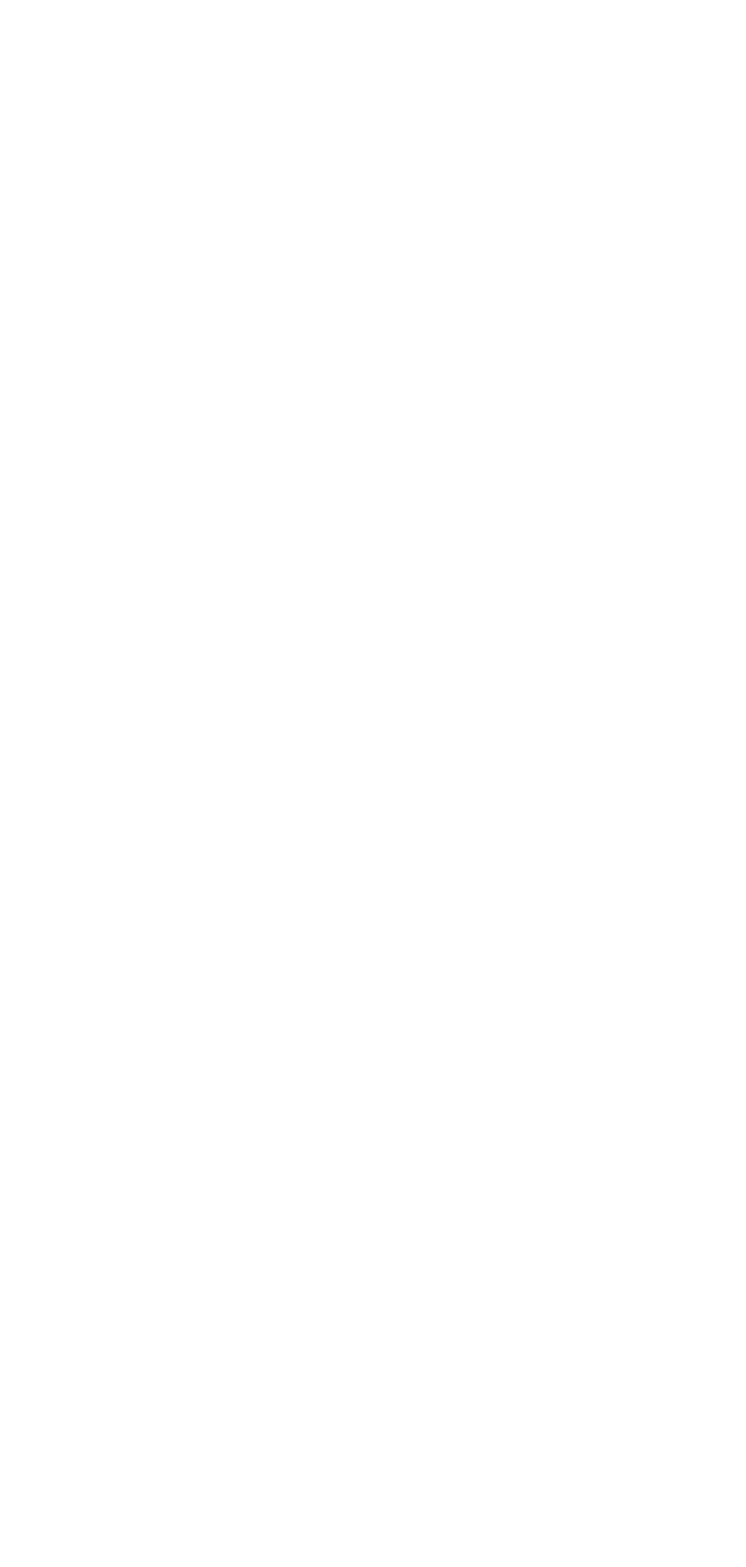
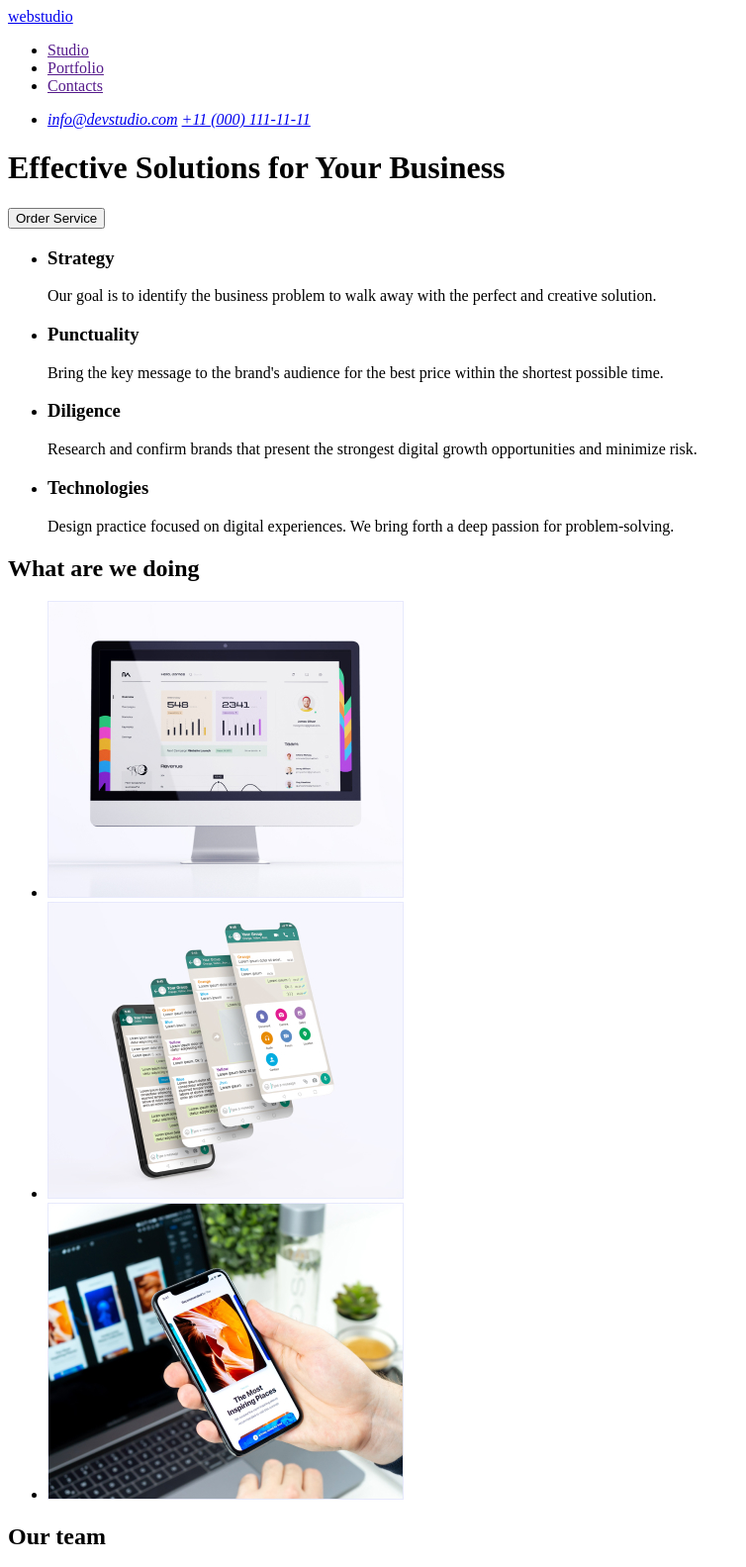
Before and after one commit to Serhii-Bondariev/goit-markup-hw-01, a plain HTML site: page index.html in a window 1280 px wide. Shown: the top 1583 px of the page at 99% size, without its empty margins (0-754 px from the left). Before the commit the page ends 800 px from the top, so only its background shows below. Drawn offline with Linux system fonts and the light colour scheme.

Commit message:
index.html done

```diff
--- a/index.html
+++ b/index.html
@@ -1,12 +1,118 @@
 <!DOCTYPE html>
 <html lang="en">
-<head>
-    <meta charset="UTF-8">
-    <meta http-equiv="X-UA-Compatible" content="IE=edge">
-    <meta name="viewport" content="width=device-width, initial-scale=1.0">
-    <title>Document</title>
-</head>
-<body>
+  <head>
+    <meta charset="UTF-8" />
+    <meta http-equiv="X-UA-Compatible" content="IE=edge" />
+    <meta name="viewport" content="width=device-width, initial-scale=1.0" />
+    <title>WebStudio</title>
+  </head>
+  <body>
+    <!-- navigation on pages -->
+    <header>
+      <nav>
+        <a href="index.html">webstudio</a>
+        <ul>
+          <li><a href="">Studio</a></li>
+          <li><a href="">Portfolio</a></li>
+          <li><a href="">Contacts</a></li>
+        </ul>
+      </nav>
+      <address>
+        <ul>
+          <li>
+            <a href="mailto:info@devstudio.com">info@devstudio.com</a>
+            <a href="tel:+110001111111">+11 (000) 111-11-11</a>
+          </li>
+        </ul>
+      </address>
 
-</body>
+      <h1>Effective Solutions for Your Business</h1>
+      <button type="submit">Order Service</button>
+    </header>
+    <!-- Main section -->
+    <main>
+      <section>
+        <ul>
+          <li>
+            <h3>Strategy</h3>
+            <p>
+              Our goal is to identify the business problem to walk away with the
+              perfect and creative solution.
+            </p>
+          </li>
+          <li>
+            <h3>Punctuality</h3>
+            <p>
+              Bring the key message to the brand's audience for the best price
+              within the shortest possible time.
+            </p>
+          </li>
+
+          <li>
+            <h3>Diligence</h3>
+            <p>
+              Research and confirm brands that present the strongest digital
+              growth opportunities and minimize risk.
+            </p>
+          </li>
+          <li>
+            <h3>Technologies</h3>
+            <p>
+              Design practice focused on digital experiences. We bring forth a
+              deep passion for problem-solving.
+            </p>
+          </li>
+        </ul>
+      </section>
+      <!-- What are we doing -->
+      <section>
+        <h2>What are we doing</h2>
+        <ul>
+          <li>
+            <img src="./images/imac.jpg" alt="i-mac-desctop" width="360" />
+          </li>
+          <li>
+            <img src="./images/iphone.jpg" alt="iphone-layars" width="360" />
+          </li>
+          <li>
+            <img src="./images/inhand.jpg" alt="iphone-in-hand" width="360" />
+          </li>
+        </ul>
+      </section>
+      <!-- Our team -->
+      <section>
+        <h2>Our team</h2>
+        <ul>
+          <li>
+            <img src="./images/mark.png" alt="Mark Guerrero" width="264" />
+            <h3>Mark Guerrero</h3>
+            <p>Product Designer</p>
+          </li>
+          <li>
+            <img src="./images/ford.png" alt="Tom Ford" width="264" />
+            <h3>Tom Ford</h3>
+            <p>Frontend Developer</p>
+          </li>
+          <li>
+            <img src="./images/camila.png" alt="Camila Garcia" width="264" />
+            <h3>Camila Garcia</h3>
+            <p>Marketing</p>
+          </li>
+          <li>
+            <img src="./images/wilson.png" alt="Daniel Wilson" width="264" />
+            <h3>Daniel Wilson</h3>
+            <p>UI Designer</p>
+          </li>
+        </ul>
+      </section>
+    </main>
+    <!-- Footer -->
+    <footer>
+      <a href="index.html">webstudio</a>
+      <p>
+        Increase the flow of customers and sales for your business with digital
+        marketing & growth solutions.
+      </p>
+    </footer>
+  </body>
 </html>
```
Also changed, not shown: images/camila.png (added), images/ford.png (added), images/imac.jpg (added), images/inhand.jpg (added), images/iphone.jpg (added), images/mark.png (added), images/wilson.png (added).
